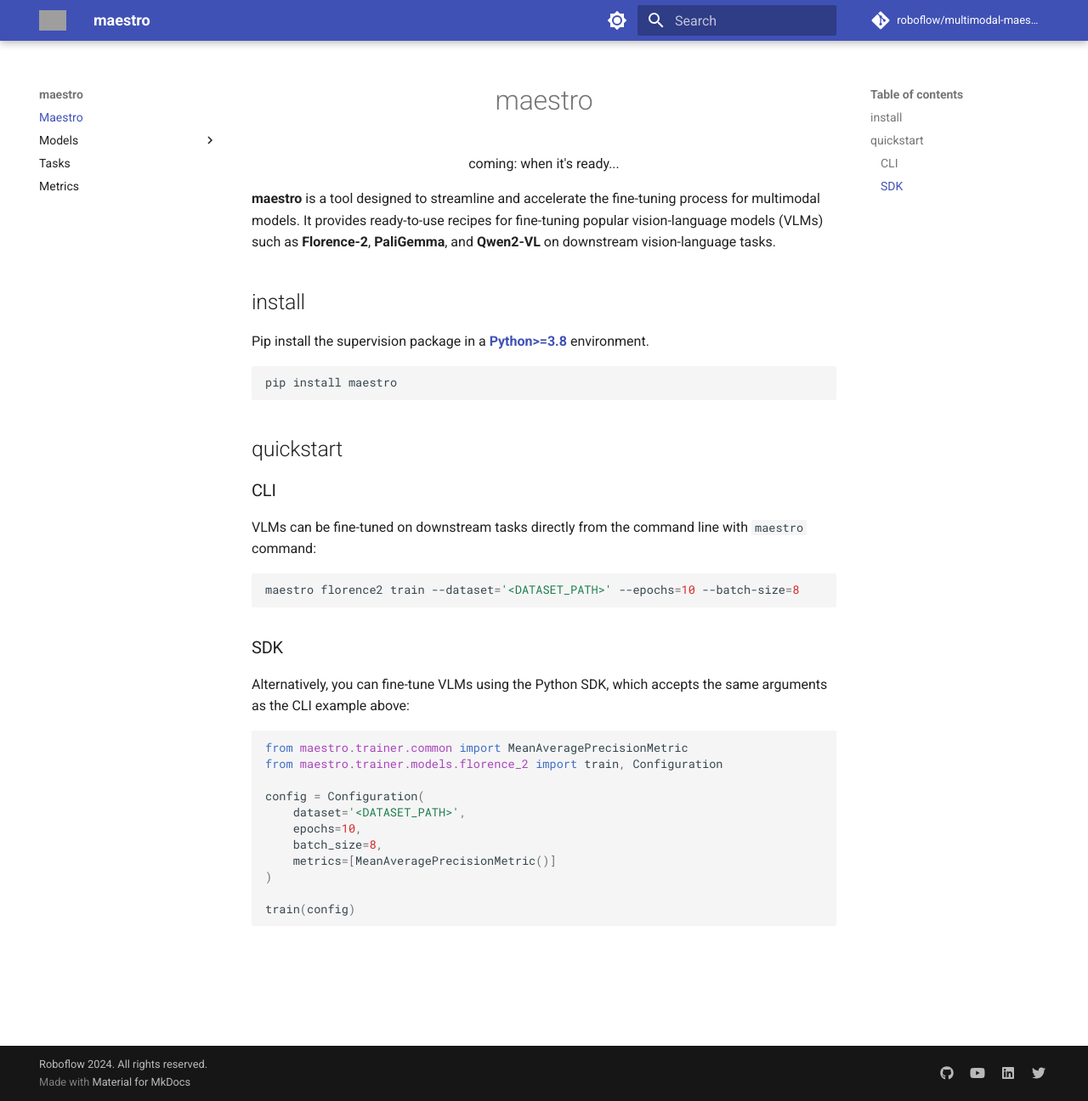
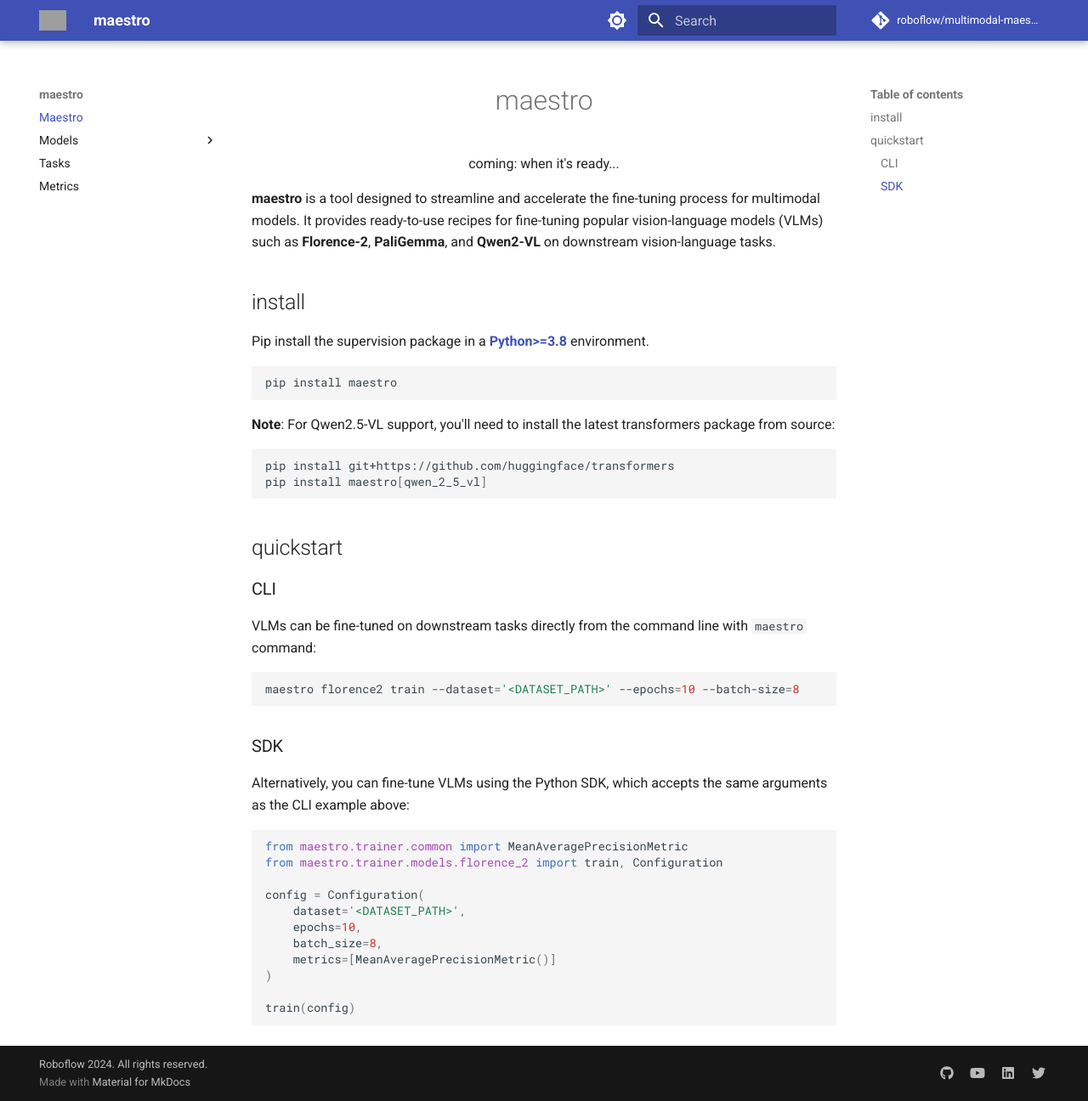
Before and after one commit to roboflow/maestro, an MkDocs documentation site: the page built from docs/index.md, in a window 1280 px wide and 1296 px high. Shown: the whole window at 85% size. Built offline with MkDocs 1.6.1 and Material for MkDocs 9.7.7, drawn with Linux system fonts in a browser that asks for light colours; comment, search, counter and statistics services are not loaded; the version menu is left out; grey boxes are pictures that could not be loaded.

Commit message:
docs: 📝 add installation instructions for Qwen2.5-VL packaging: 📦 update transformers dependency for Qwen2.5-VL
Signed-off-by: Onuralp SEZER <thunderbirdtr@gmail.com>

````diff
--- a/docs/index.md
+++ b/docs/index.md
@@ -19,6 +19,12 @@
 ```bash
 pip install maestro
 ```
+
+**Note**: For Qwen2.5-VL support, you'll need to install the latest transformers package from source:
+  ```bash
+  pip install git+https://github.com/huggingface/transformers
+  pip install maestro[qwen_2_5_vl]
+  ```
 
 ## quickstart
 
--- a/pyproject.toml
+++ b/pyproject.toml
@@ -86,7 +86,7 @@
     "peft>=0.12",
     "torch>=2.4.0",
     "torchvision>=0.20.0",
-    "transformers @ git+https://github.com/huggingface/transformers",
+    #"transformers @ git+https://github.com/huggingface/transformers", # pypi doesnt allow git repo packages but we need development version
     "bitsandbytes>=0.45.0",
     "qwen-vl-utils>=0.0.8"
 ]
````
